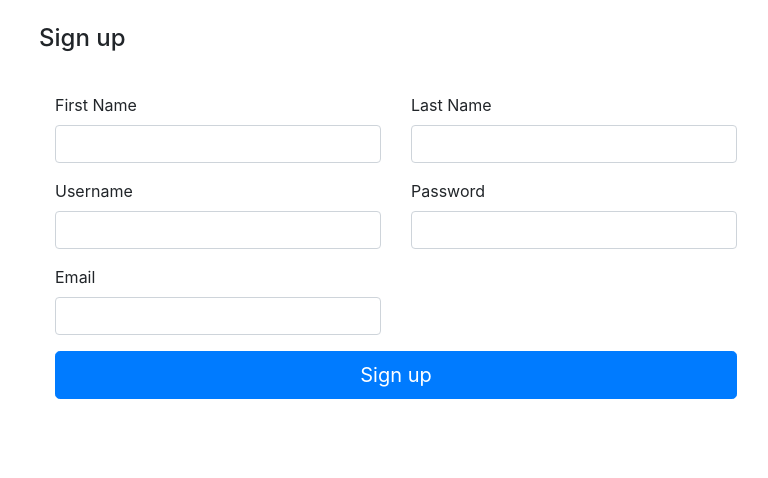
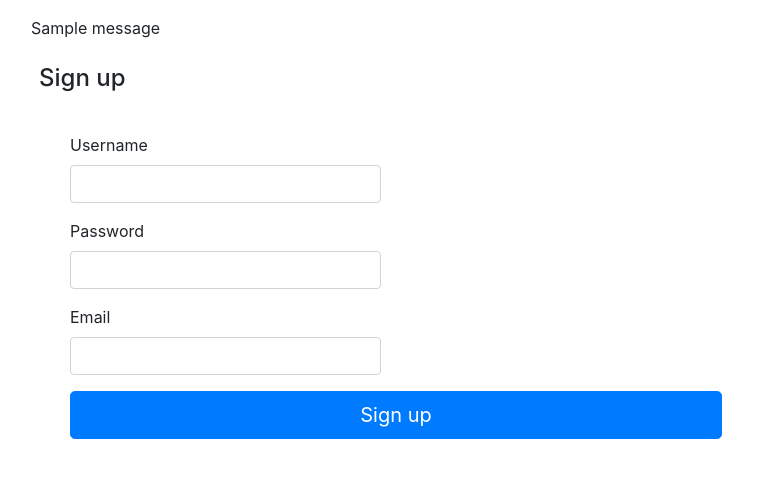
Before and after one commit to bezunesh/rate_and_review, a Django app: page /app/signup/ in a window 1280 px wide. Shown: the part 56-534 px from the top of the page, without its empty margins (54-822 px from the left). Run offline with Django 3.2, Linux system fonts and the light colour scheme; tables that the repository leaves empty hold one stand-in row (values such as "Sample post"); one stand-in notice (Sample message) is shown; some libraries are stand-ins or nearby versions.

Commit message:
feat: Extend the default user model

```diff
--- a/rateandreview/settings.py
+++ b/rateandreview/settings.py
@@ -133,3 +133,6 @@ LOGIN_REDIRECT_URL = '/app/'
 
 # The default URL to redirect to when logout is successful
 LOGOUT_REDIRECT_URL = '/app/'
+
+# Substitute the defalut auth user model
+AUTH_USER_MODEL = 'userreviews.User'
--- a/userreviews/forms.py
+++ b/userreviews/forms.py
@@ -1,5 +1,5 @@
 from django.forms import ModelForm
-from django.contrib.auth.models import User
+from .models import User
 
 def addCssFormControl(form):
     for field in form.fields:
@@ -11,4 +11,4 @@ class SignupForm(ModelForm):
         addCssFormControl(self)
     class Meta:
         model = User
-        fields = ['username', 'password', 'first_name', 'last_name', 'email']
+        fields = ['username', 'password','email']
--- a/userreviews/models.py
+++ b/userreviews/models.py
@@ -1,4 +1,5 @@
 from django.db import models
+from django.contrib.auth.models import AbstractUser
 
 class Category(models.Model):
     name = models.CharField(max_length=50)
@@ -14,3 +15,9 @@ class Item(models.Model):
 
     def __str__(self):
         return self.name
+
+class User(AbstractUser):
+    email = models.EmailField('email address', blank=False)
+
+    class Meta:
+        db_table = 'auth_user'
--- /dev/null
+++ b/userreviews/templates/includes/message.html
@@ -0,0 +1,5 @@
+<div class="messages">
+    {% for message in messages %}
+    <p{% if message.tags %} class="{{ message.tags }}"{% endif %}>{{ message }}</p>
+    {% endfor %}
+</div>
--- a/userreviews/templates/registration/sign_up.html
+++ b/userreviews/templates/registration/sign_up.html
@@ -5,7 +5,7 @@
           <h4 class="p-2">Sign up</h4>
           <form class="needs-validation input-form p-4" novalidate="" method="post" action="{% url 'userreviews:signup' %}">
              {% csrf_token %}
-             <div class="row">
+             <!--<div class="row">
                 <div class="col-md-6 mb-3">
                     <label for="{{ form.first_name.id_for_label }}">First Name</label>
                     {{ form.first_name }}
@@ -15,7 +15,7 @@
                     <label for="{{ form.first_name.id_for_label }}">Last Name</label>
                     {{ form.last_name }}
                     {{ form.last_name.errors }}
-                </div>
+                </div>-->
                  <div class="col-md-6 mb-3">
                     <label for="{{ form.username.id_for_label }}">Username</label>
                     {{ form.username }}
--- a/userreviews/views.py
+++ b/userreviews/views.py
@@ -1,5 +1,8 @@
 from django.shortcuts import render, get_object_or_404
-from django.http import HttpResponse
+from django.http import HttpResponseRedirect
+from django.contrib.auth.models import User
+from django.contrib import messages
+from django.urls import reverse
 from .models import Category, Item
 from .forms import SignupForm
 
@@ -23,5 +26,18 @@ def evaluate(request, item_id):
     return render(request, 'userreviews/evaluate.html', {'item': item})
 
 def signup(request):
-    form = SignupForm()
+    if request.method == 'POST':
+        form = SignupForm(request.POST)
+        if form.is_valid():
+            username = form.cleaned_data['username']
+            password = form.cleaned_data['password']
+            #firstName = form.cleaned_data['first_name']
+            #lastName = form.cleaned_data['last_name']
+            email = form.cleaned_data['email']
+
+            User.objects.create_user(username, email=email, password=password)
+            messages.add_message(request, messages.INFO, "User account created successfully!")
+            return HttpResponseRedirect(reverse('userreviews:login'))
+    else:
+        form = SignupForm()
     return render(request, 'registration/sign_up.html', {'form': form})
```
Also changed, not shown: 1 other file.
